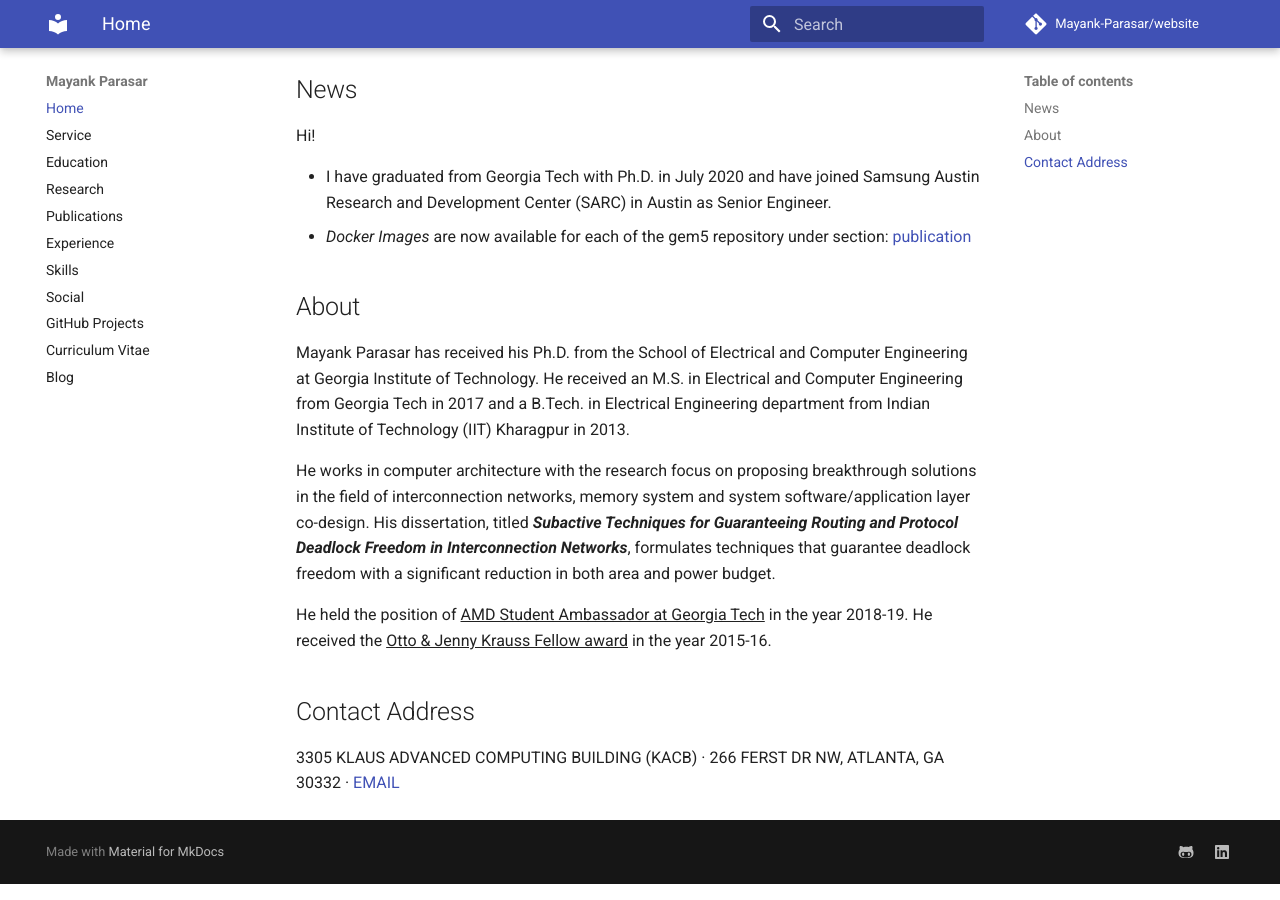
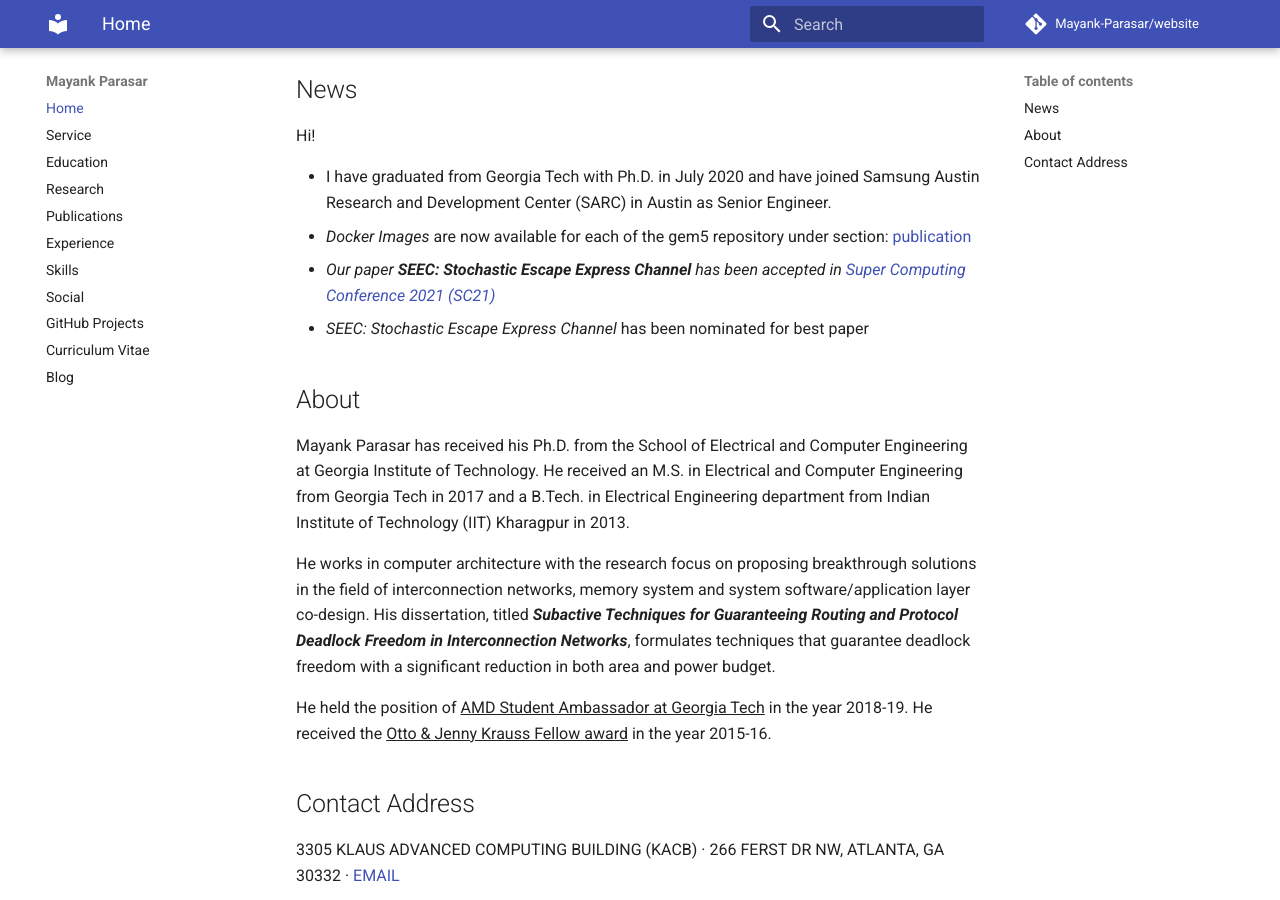
Before and after one commit to Mayank-Parasar/website, an MkDocs documentation site: the page built from docs/index.md, in a window 1280 px wide and 900 px high, scrolled down 480 px. Built offline with MkDocs 1.6.1 and Material for MkDocs 9.7.7, drawn with Linux system fonts in a browser that asks for light colours; comment, search, counter and statistics services are not loaded.

Commit message:
update to the news section

```diff
--- a/docs/index.md
+++ b/docs/index.md
@@ -18,6 +18,8 @@ Hi!
 
 * I have graduated from Georgia Tech with Ph.D. in July 2020 and have joined Samsung Austin Research and Development Center (SARC) in Austin as Senior Engineer.
 * _Docker Images_ are now available for each of the gem5 repository under section: [publication](publication.md)
+* <em>Our paper <b>SEEC: Stochastic Escape Express Channel</b> has been accepted in <a href="https://sc21.supercomputing.org/">Super Computing Conference 2021 (SC21)</a></em>
+* <em>SEEC: Stochastic Escape Express Channel</em> has been nominated for best paper
 
 
 About
```
